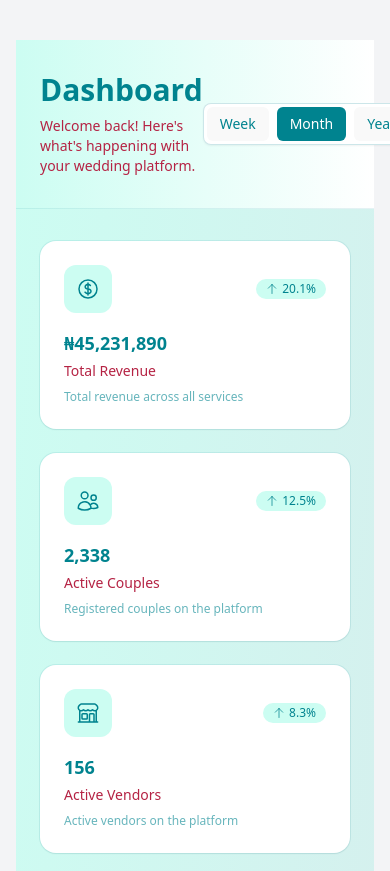
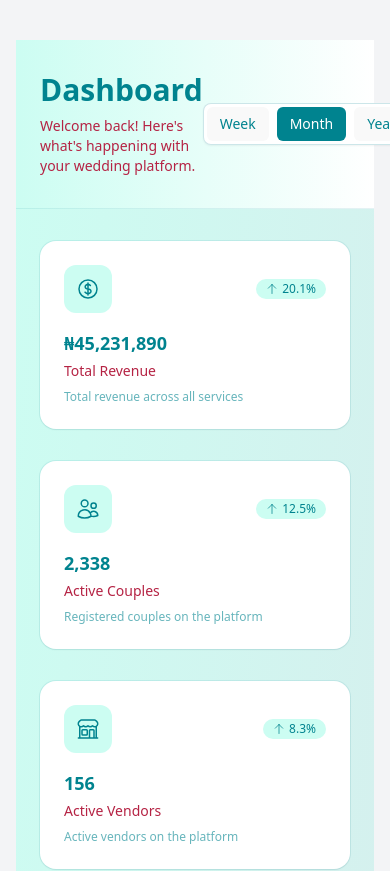
Before and after one commit to Thelma101/multivendor-admin, a React (Vite) app: page / in a window 390 px wide. Shown: the top 871 px of the page. Built offline with nearby package versions, Linux system fonts and the light colour scheme.

Commit message:
mobile responsiveness implementation

```diff
--- a/src/pages/Dashboard.tsx
+++ b/src/pages/Dashboard.tsx
@@ -267,7 +267,7 @@ export default function Dashboard() {
       {/* Main Content */}
       <div className="mx-auto max-w-7xl px-6 py-8">
         {/* Metrics Grid */}
-        <div className="grid grid-cols-1 gap-6 sm:grid-cols-2 lg:grid-cols-3 xl:grid-cols-6">
+        <div className="grid grid-cols-1 gap-8 sm:grid-cols-2 lg:grid-cols-3 xl:grid-cols-5">
           {metrics.map((metric) => (
             <div
               key={metric.id}
```
